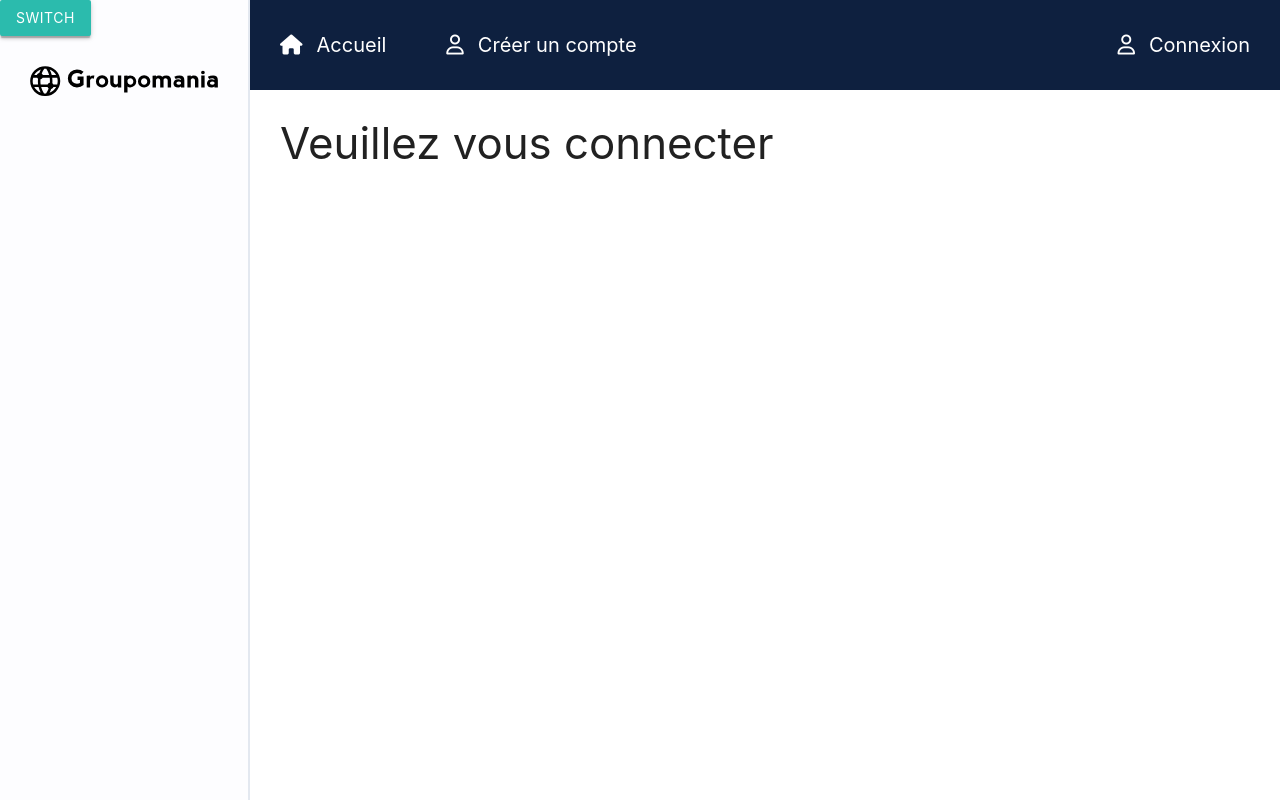
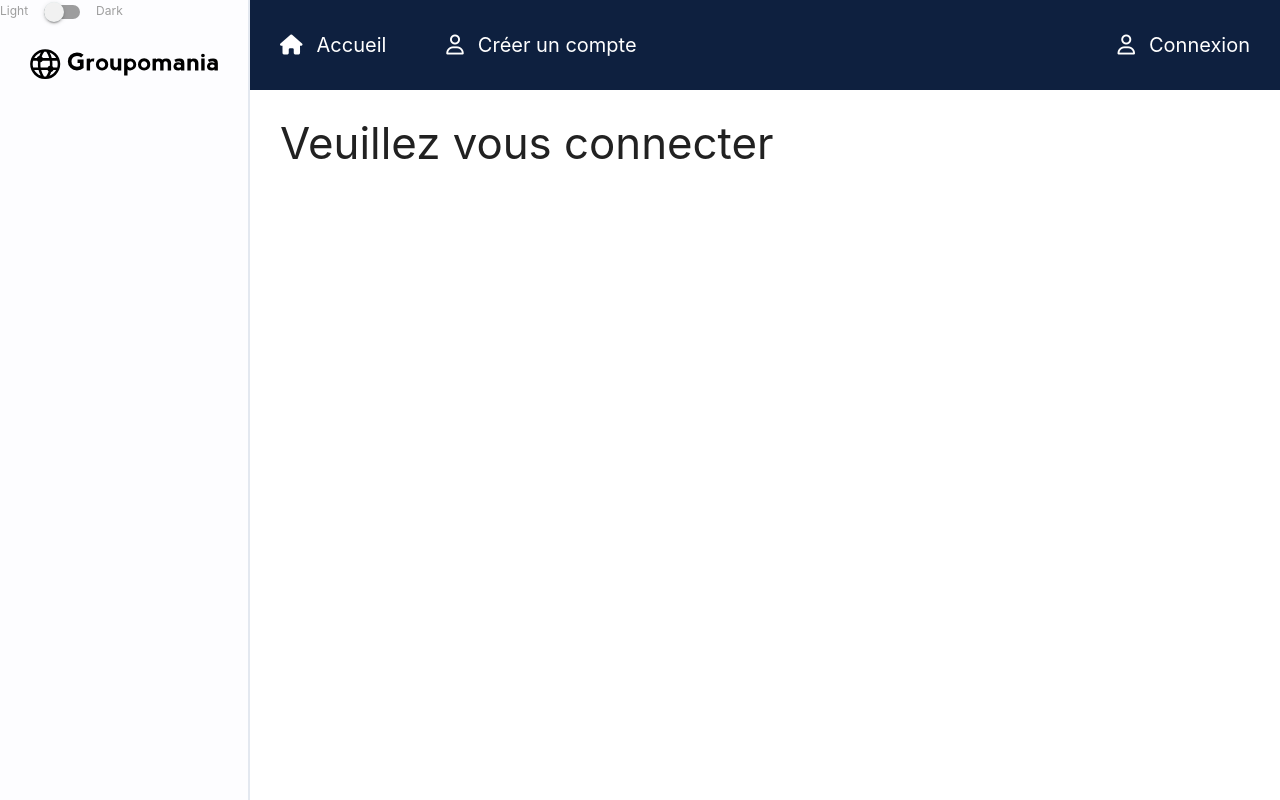
Before and after one commit to greg13013/P7_Groupomania_Frontend, a React (Create React App) app: page /profil in a window 1280 px wide. Built offline with nearby package versions, Linux system fonts and the light colour scheme.

Commit message:
ajout css switch dark mode

```diff
--- a/public/css/main.css
+++ b/public/css/main.css
@@ -331,16 +331,20 @@ nav {
 }
 
 .cardPost {
-  -webkit-transition: all 300ms ease-in-out;
-  transition: all 300ms ease-in-out;
+  -webkit-transition: -webkit-box-shadow 300ms ease-in-out;
+  transition: -webkit-box-shadow 300ms ease-in-out;
+  transition: box-shadow 300ms ease-in-out;
+  transition: box-shadow 300ms ease-in-out, -webkit-box-shadow 300ms ease-in-out;
   margin: 16px;
 }
 
 .cardPost:hover {
   -webkit-box-shadow: 0px 0px 20px 10px;
           box-shadow: 0px 0px 20px 10px;
-  -webkit-transition: all 300ms ease-in-out;
-  transition: all 300ms ease-in-out;
+  -webkit-transition: -webkit-box-shadow 300ms ease-in-out;
+  transition: -webkit-box-shadow 300ms ease-in-out;
+  transition: box-shadow 300ms ease-in-out;
+  transition: box-shadow 300ms ease-in-out, -webkit-box-shadow 300ms ease-in-out;
 }
 
 .card-img-user {
--- a/src/App.jsx
+++ b/src/App.jsx
@@ -22,8 +22,8 @@ export const App = () => {
 
   //Si token dans cookie, connexion automatique
   useEffect(() => {
-    //Initialisation materialize JS
-    // M.AutoInit();
+    //Initialisation sidenav materialize JS
+    M.AutoInit();
 
     if (tokenCookie) {
       dispatch(loginCookie(userId, tokenCookie)).then(() => {
--- a/src/components/Sidebar.jsx
+++ b/src/components/Sidebar.jsx
@@ -3,15 +3,12 @@ import { Button } from "react-materialize";
 import { useSelector } from "react-redux";
 import { NavLink } from "react-router-dom";
 import { DarkModeContext } from "../context/DarkModeContext";
+import { SwitchDarkMode } from "./SwitchDarkMode";
 
 export const Sidebar = () => {
   const user = useSelector((state) => state.userReducer);
 
-  const {darkMode, toggleDarkMode} = useContext(DarkModeContext);
-
-  const toggleSwitchDarkMode = () => {
-    toggleDarkMode();
-  }
+  const { darkMode } = useContext(DarkModeContext);
 
   return (
     <div>
@@ -20,12 +17,21 @@ export const Sidebar = () => {
           <a href="#!" data-target="mobile-demo" className="sidenav-trigger">
             <i className="material-icons">menu</i>
           </a>
-          <div className={darkMode ? "sideBar hide-on-med-and-down darkSideBar" : "sideBar hide-on-med-and-down"}>
-            <Button onClick={toggleSwitchDarkMode}>Switch</Button>
+          <div
+            className={
+              darkMode ? "sideBar hide-on-med-and-down darkSideBar" : "sideBar hide-on-med-and-down"
+            }
+          >
+
+            <SwitchDarkMode />
+
             <div className="sideBar-logo">
               {/* <img src="img/logo_groupomania.png" alt="logo groupomania" /> */}
-              {darkMode ? <img src="img/icon-left-font-monochrome-white.svg" alt="logo" /> :
-              <img src="img/icon-left-font-monochrome-black.svg" alt="logo" />}
+              {darkMode ? (
+                <img src="img/icon-left-font-monochrome-white.svg" alt="logo" />
+              ) : (
+                <img src="img/icon-left-font-monochrome-black.svg" alt="logo" />
+              )}
             </div>
 
             {user.isLog ? (
@@ -41,7 +47,11 @@ export const Sidebar = () => {
             ) : null}
 
             {user.admin === true && (
-              <NavLink activeclass="active" to="/admin" className={darkMode ? "bloc-link darkBloc-link" : "bloc-link"}>
+              <NavLink
+                activeclass="active"
+                to="/admin"
+                className={darkMode ? "bloc-link darkBloc-link" : "bloc-link"}
+              >
                 <i className="fa-solid fa-crown"></i>
                 <span className="nav-links">Administration</span>
               </NavLink>
@@ -49,11 +59,19 @@ export const Sidebar = () => {
 
             {user.isLog && (
               <>
-                <NavLink activeclass="active" to="/profil" className={darkMode ? "bloc-link darkBloc-link" : "bloc-link"}>
+                <NavLink
+                  activeclass="active"
+                  to="/profil"
+                  className={darkMode ? "bloc-link darkBloc-link" : "bloc-link"}
+                >
                   <i className="fa-regular fas fa-user"></i>
                   <span className="nav-links">Profil</span>
                 </NavLink>
-                <NavLink activeclass="active" to="/creerPost" className={darkMode ? "bloc-link darkBloc-link" : "bloc-link"}>
+                <NavLink
+                  activeclass="active"
+                  to="/creerPost"
+                  className={darkMode ? "bloc-link darkBloc-link" : "bloc-link"}
+                >
                   <i className="fas fa-book-open"></i>
                   <span className="nav-links">Créer un post</span>
                 </NavLink>
@@ -63,19 +81,33 @@ export const Sidebar = () => {
         </div>
       </nav>
 
-      <ul className="sidenav sidenav-close" id="mobile-demo">
+      <ul
+        className={darkMode ? "sidenav sidenav-close darkSideBar" : "sidenav sidenav-close"}
+        id="mobile-demo"
+      >
+
+       <SwitchDarkMode />
+
         {user.isLog ? (
-          <div className="sideBar-user row">
+          <div className={darkMode ? "sideBar-user row darkSideBar-user" : "sideBar-user row"}>
             <img src={user.image} alt="logo utilisateur" className="col s9 circle responsive-img" />
             <div>{user.username}</div>
             <div>{user.email}</div>
           </div>
         ) : null}
-        <NavLink activeclass="active" to="/profil" className="bloc-link">
+        <NavLink
+          activeclass="active"
+          to="/profil"
+          className={darkMode ? "bloc-link darkBloc-link" : "bloc-link"}
+        >
           <i className="fa-regular fas fa-user"></i>
           <span className="nav-links">Profil</span>
         </NavLink>
-        <NavLink activeclass="active" to="/creerPost" className="bloc-link">
+        <NavLink
+          activeclass="active"
+          to="/creerPost"
+          className={darkMode ? "bloc-link darkBloc-link" : "bloc-link"}
+        >
           <i className="fas fa-book-open"></i>
           <span className="nav-links">Créer un post</span>
         </NavLink>
--- /dev/null
+++ b/src/components/SwitchDarkMode.jsx
@@ -0,0 +1,22 @@
+import React, { useContext } from "react";
+import { DarkModeContext } from "../context/DarkModeContext";
+
+export const SwitchDarkMode = () => {
+
+    const { toggleDarkMode } = useContext(DarkModeContext);
+
+    const toggleSwitchDarkMode = () => {
+      toggleDarkMode();
+    };
+
+  return (
+    <div className="switch">
+      <label>
+        Light
+        <input type="checkbox" onChange={(e) => toggleSwitchDarkMode()} />
+        <span className="lever"></span>
+        Dark
+      </label>
+    </div>
+  );
+};
--- a/src/sass/layout/_card.scss
+++ b/src/sass/layout/_card.scss
@@ -7,11 +7,11 @@
 }
 
 .cardPost{
-    transition: all 300ms ease-in-out;
+    transition: box-shadow 300ms ease-in-out;
     margin: 16px;
     &:hover{
         box-shadow: 0px 0px 20px 10px;
-        transition: all 300ms ease-in-out;
+        transition: box-shadow 300ms ease-in-out;
     }
 }
 
```
Also changed, not shown: 1 other file (tests, documents, lock files or other folders).
